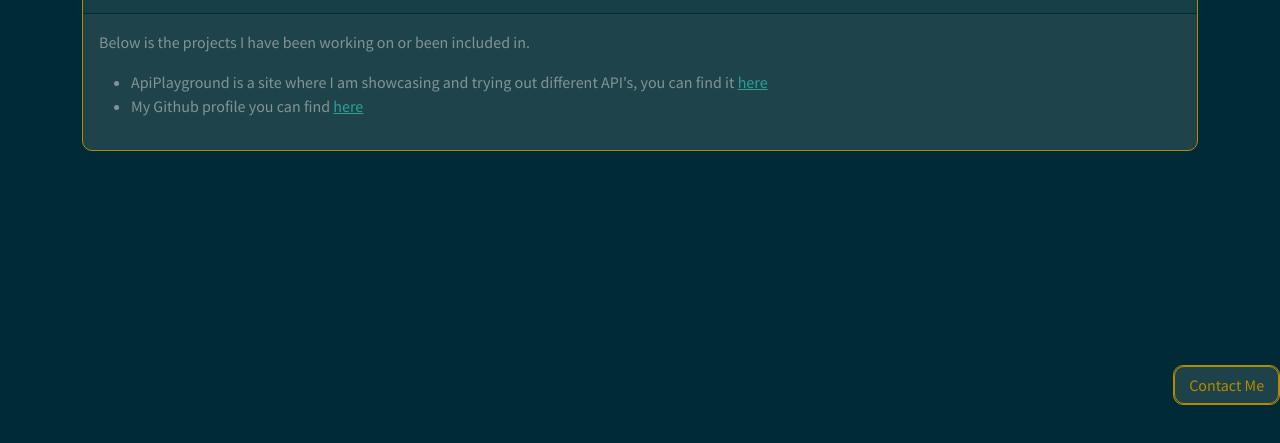
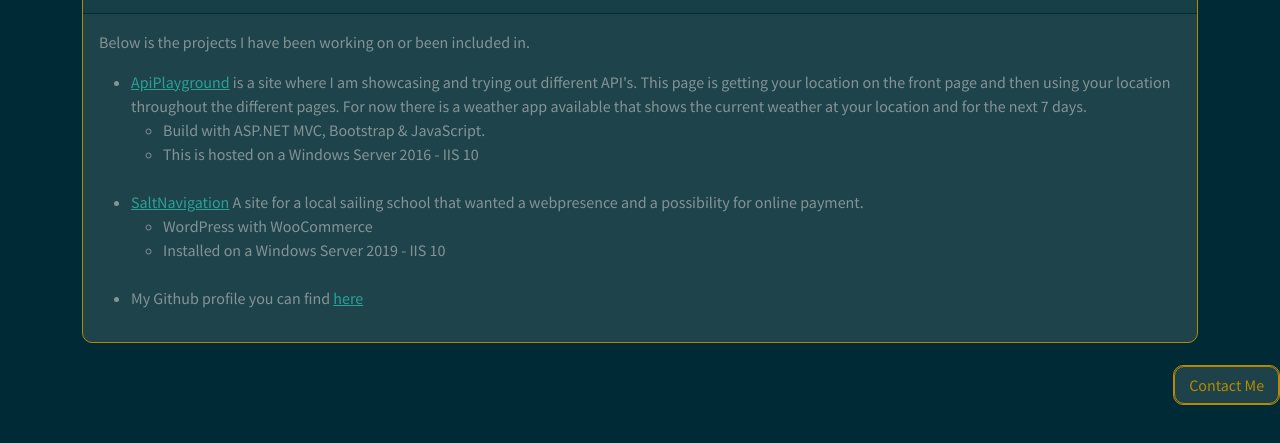
Before and after one commit to DillingData/dillingdata, a plain HTML site: page Index.html in a window 1280 px wide. Both pictures are taken after a click on the button "Portfolio". Shown: the part 395-838 px from the top of the page. Drawn offline with nearby package versions, Linux system fonts and the light colour scheme.

Commit message:
Changed text on Portfolio page

```diff
--- a/Index.html
+++ b/Index.html
@@ -122,7 +122,23 @@
           <!--target; _bland opens in a new tab/window depending on browser setting, rel: noopener noreferrer is a security to prevent phising-->
           <p>Below is the projects I have been working on or been included in.
             <ul>
-              <li>ApiPlayground is a site where I am showcasing and trying out different API's, you can find it <a href="https://www.dillingdata.se/apiplayground" target="_blank" rel="noopener noreferrer">here</a></li>
+              <li><a href="https://www.dillingdata.se/apiplayground" target="_blank" rel="noopener noreferrer">ApiPlayground</a> is a site where I am showcasing and trying out
+                different API's. This page is getting your location on the front page and then using your location throughout the different pages.
+                For now there is a weather app available that shows the current weather at your location and for the next 7 days.
+                <ul>
+                  <li>Build with ASP.NET MVC, Bootstrap & JavaScript.</li>
+                  <li>This is hosted on a Windows Server 2016 - IIS 10</li>
+                </ul>
+              </li>
+              <br>
+              <li><a href="https://www.saltnavigation.com" target="_blank" rel="noopener noreferrer">SaltNavigation</a> A site for a local sailing school that wanted a
+                webpresence and a possibility for online payment.
+                <ul>
+                  <li>WordPress with WooCommerce</li>
+                  <li>Installed on a Windows Server 2019 - IIS 10</li>
+                </ul>
+              </li>
+              <br>
               <li>My Github profile you can find <a href="https://github.com/DillingData" target="_blank" rel="noopener noreferrer">here</a></li>
             </ul>
           </p>
@@ -156,7 +172,7 @@
               dry goods, automotive transportation and oil & fuel transport. After this I transferred to the IT department in the same company. At that time,
               I started learning programming in C#. I have built an internal trade market (a web solution to maximize efficiency by offering a way to show availability of
               shipments to different departments) this system is currently in the process of being implemented.</li>
-              <li>I have taken a course in Change Management & Change Leadership by company <A href="https://www.pphr.dk/en-gb/">People & Performance</A>
+              <li>I have taken a course in Change Management & Change Leadership by company <A href="https://www.pphr.dk/en-gb/"  target="_blank" rel="noopener noreferrer">People & Performance</A>
                  where the following subjects were taught.</li>
               <ul>
                 <li>The Change House</li>
```
Also changed, not shown: Images/BackGroundDev.jpg (added).
